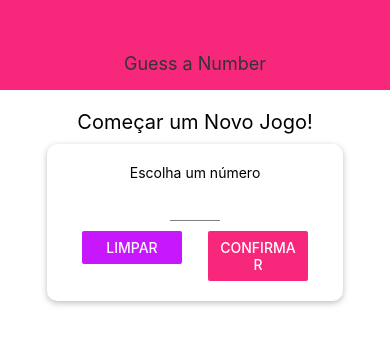
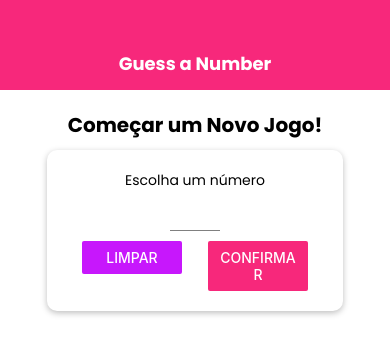
Before and after one commit to mazyn/rn-course-guess-a-number-app, a React Native app: screen / in a window 390 px wide. Shown: the top 354 px of the page. Built offline with nearby package versions, Linux system fonts and the light colour scheme.

Commit message:
adding custom font (poppins)

```diff
--- a/App.js
+++ b/App.js
@@ -1,14 +1,34 @@
 import React, { useState } from 'react';
 import { StyleSheet, View } from 'react-native';
+import * as Font from 'expo-font';
+import { AppLoading } from 'expo';
 
 import Header from './components/Header';
 import GameOverScreen from './screens/GameOverScreen';
 import GameScreen from './screens/GameScreen';
 import StartGameScreen from './screens/StartGameScreen';
 
+const fetchFonts = () => {
+  return Font.loadAsync({
+    poppins: require('./assets/fonts/Poppins-Regular.ttf'),
+    'poppins-bold': require('./assets/fonts/Poppins-Bold.ttf'),
+  });
+};
+
 export default function App() {
   const [userNumber, setUserNumber] = useState();
   const [guessRounds, setGuessRounds] = useState(0);
+  const [dataLoaded, setDataLoaded] = useState(false);
+
+  if (!dataLoaded) {
+    return (
+      <AppLoading
+        startAsync={fetchFonts}
+        onFinish={() => setDataLoaded(true)}
+        onError={err => console.log(err)}
+      />
+    );
+  }
 
   const newGameHandler = () => {
     setGuessRounds(0);
--- a/components/Header.js
+++ b/components/Header.js
@@ -1,12 +1,13 @@
 import React from 'react';
-import { View, Text, StyleSheet } from 'react-native';
+import { View, StyleSheet } from 'react-native';
 
+import StyledTitle from '../components/StyledTitle';
 import colors from '../constants/colors';
 
 const Header = props => {
   return (
     <View style={styles.header}>
-      <Text style={styles.headerTitle}>{props.title}</Text>
+      <StyledTitle style={styles.headerTitle}>{props.title}</StyledTitle>
     </View>
   );
 };
@@ -21,8 +22,7 @@ const styles = StyleSheet.create({
     justifyContent: 'center',
   },
   headerTitle: {
-    color: '#333',
-    fontSize: 18,
+    color: 'white',
   },
 });
 
--- /dev/null
+++ b/components/StyledText.js
@@ -0,0 +1,16 @@
+import React from 'react';
+import { StyleSheet, Text } from 'react-native';
+
+const StyledText = props => {
+  return (
+    <Text style={{ ...styles.text, ...props.style }}>{props.children}</Text>
+  );
+};
+
+const styles = StyleSheet.create({
+  text: {
+    fontFamily: 'poppins',
+  },
+});
+
+export default StyledText;
--- /dev/null
+++ b/components/StyledTitle.js
@@ -0,0 +1,17 @@
+import React from 'react';
+import { StyleSheet, Text } from 'react-native';
+
+const StyledTitle = props => {
+  return (
+    <Text style={{ ...styles.text, ...props.style }}>{props.children}</Text>
+  );
+};
+
+const styles = StyleSheet.create({
+  text: {
+    fontFamily: 'poppins-bold',
+    fontSize: 18,
+  },
+});
+
+export default StyledTitle;
--- a/package.json
+++ b/package.json
@@ -9,6 +9,7 @@
   },
   "dependencies": {
     "expo": "~39.0.2",
+    "expo-font": "~8.3.0",
     "expo-status-bar": "~1.0.2",
     "react": "16.13.1",
     "react-dom": "16.13.1",
--- a/screens/GameScreen.js
+++ b/screens/GameScreen.js
@@ -3,6 +3,7 @@ import { Alert, Button, StyleSheet, Text, View } from 'react-native';
 import Card from '../components/Card';
 
 import NumberContainer from '../components/NumberContainer';
+import StyledTitle from '../components/StyledTitle';
 
 const generateRandomBetween = (min, max, exclude) => {
   min = Math.ceil(min);
@@ -61,7 +62,7 @@ const GameScreen = props => {
 
   return (
     <View style={styles.screen}>
-      <Text>Palpite do Computador</Text>
+      <StyledTitle>Palpite do Computador</StyledTitle>
       <NumberContainer>{currentGuess}</NumberContainer>
       <Card style={styles.buttonContainer}>
         <Button title='MENOR' onPress={nextGuessHandler.bind(this, 'lower')} />
--- a/screens/StartGameScreen.js
+++ b/screens/StartGameScreen.js
@@ -12,6 +12,8 @@ import {
 import Card from '../components/Card';
 import Input from '../components/Input';
 import NumberContainer from '../components/NumberContainer';
+import StyledText from '../components/StyledText';
+import StyledTitle from '../components/StyledTitle';
 import colors from '../constants/colors';
 
 const StartGameScreen = props => {
@@ -62,9 +64,9 @@ const StartGameScreen = props => {
   return (
     <TouchableWithoutFeedback onPress={() => Keyboard.dismiss()}>
       <View style={styles.screen}>
-        <Text style={styles.title}>Começar um Novo Jogo!</Text>
+        <StyledTitle style={styles.title}>Começar um Novo Jogo!</StyledTitle>
         <Card style={styles.inputContainer}>
-          <Text>Escolha um número</Text>
+          <StyledText>Escolha um número</StyledText>
           <Input
             style={styles.input}
             blurOnSubmit
```
Also changed, not shown: assets/fonts/Poppins-Bold.ttf (added), assets/fonts/Poppins-Regular.ttf (added).
